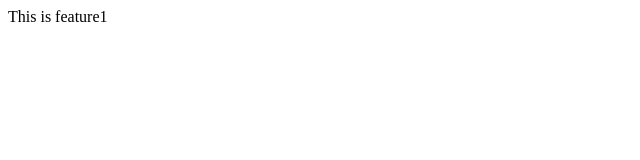
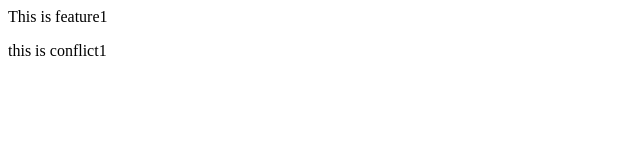
Before and after one commit to sid07003/localrepo, a plain HTML site: page index.html in a window 1280 px wide. Shown: the full height of the page, 0-640 px from the left. Drawn offline with Linux system fonts and the light colour scheme.

Commit message:
added one conflict

```diff
--- a/index.html
+++ b/index.html
@@ -1 +1,2 @@
 <p>This is feature1</p>
+<p>this is conflict1</p>
```
